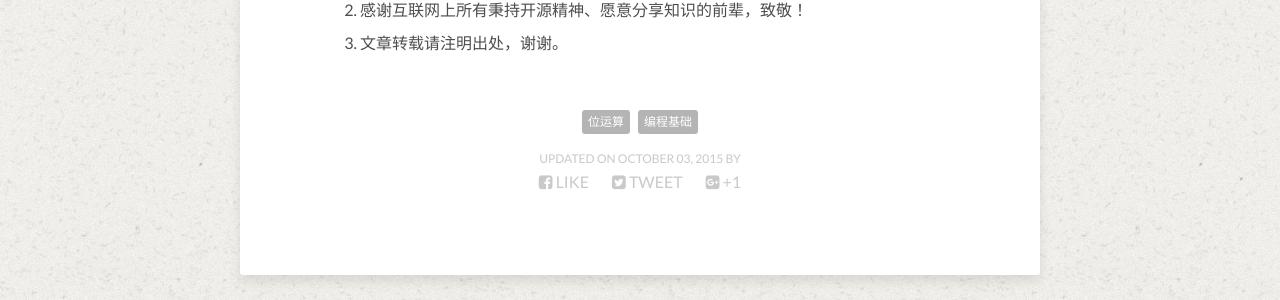
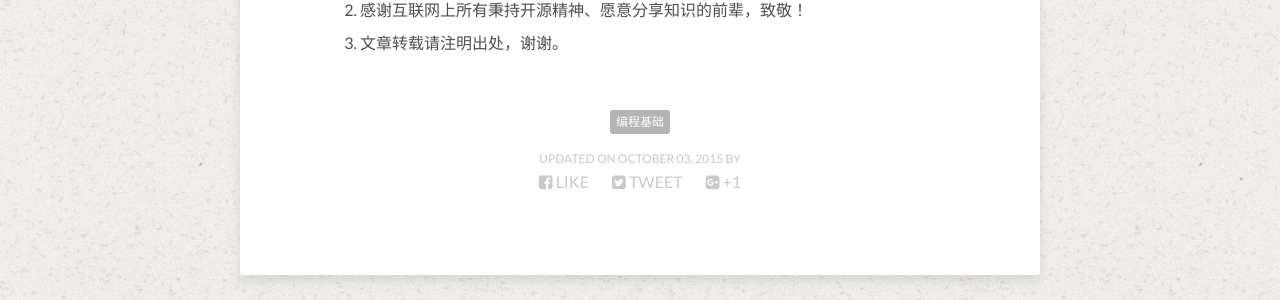
Before and after one commit to MinfeiZhou/MinfeiZhou.github.io, a Jekyll site: the page built from _posts/2015-10-03-位运算及其简单应用.md, in a window 1280 px wide and 900 px high, scrolled down 5076 px. Shown: the part 146-446 px from the top of the window. Built offline with Jekyll 4.4.1, drawn with Linux system fonts in a browser that asks for light colours; nearby versions of some CDN libraries; library files that are not in the unit come from our copies; formulas are drawn with MathJax 3; comment, search, counter and statistics services are not loaded.

Commit message:
修改文章的描述和tag

```diff
--- a/_posts/2015-10-03-位运算及其简单应用.md
+++ b/_posts/2015-10-03-位运算及其简单应用.md
@@ -2,7 +2,7 @@
 layout: post
 title: 位运算及其简单应用
 description: "位运算及其简单应用"
-tags: [位运算, 编程基础]
+tags: [编程基础]
 modified: 2015-10-03
 ---
 
```
